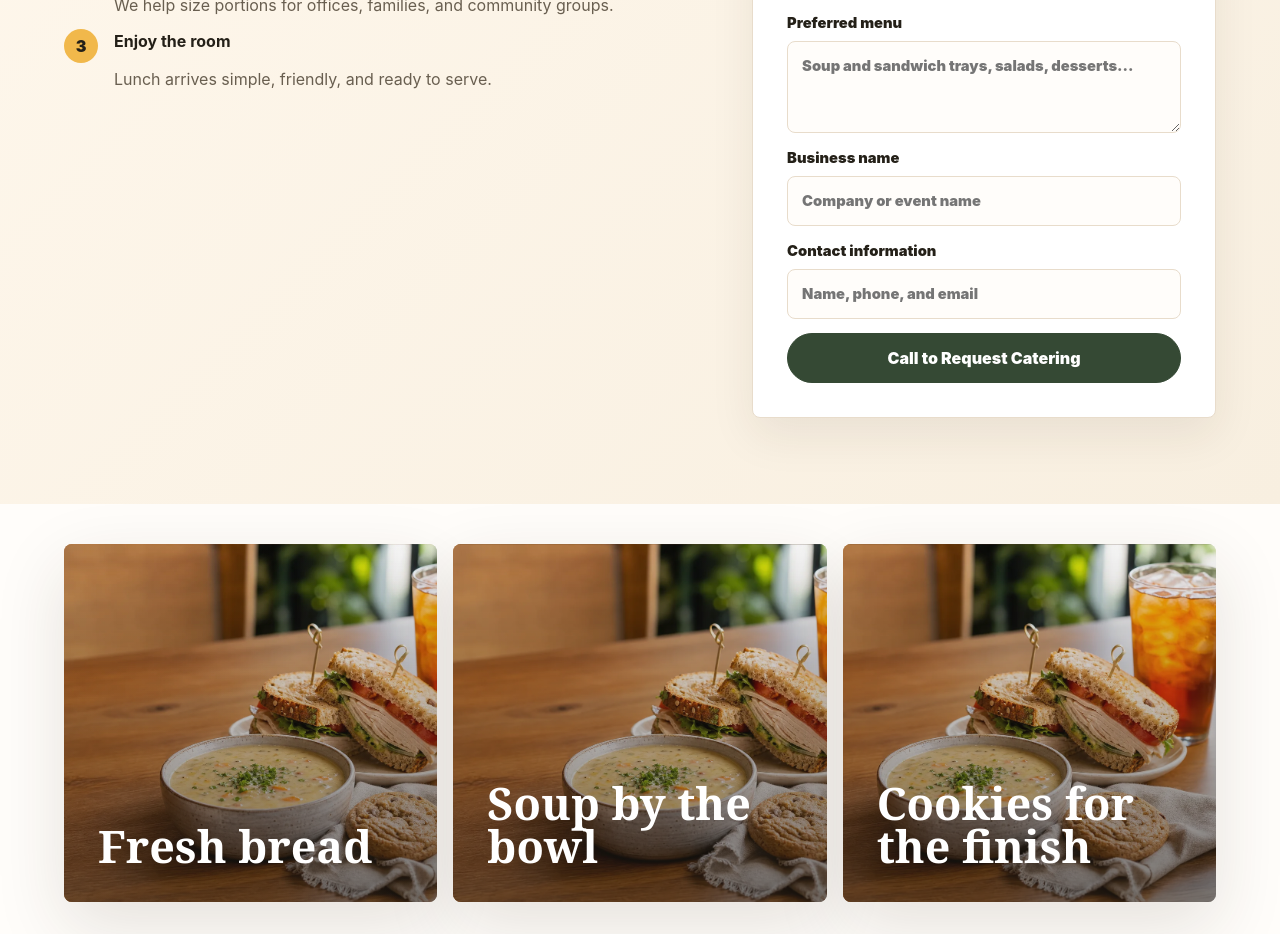
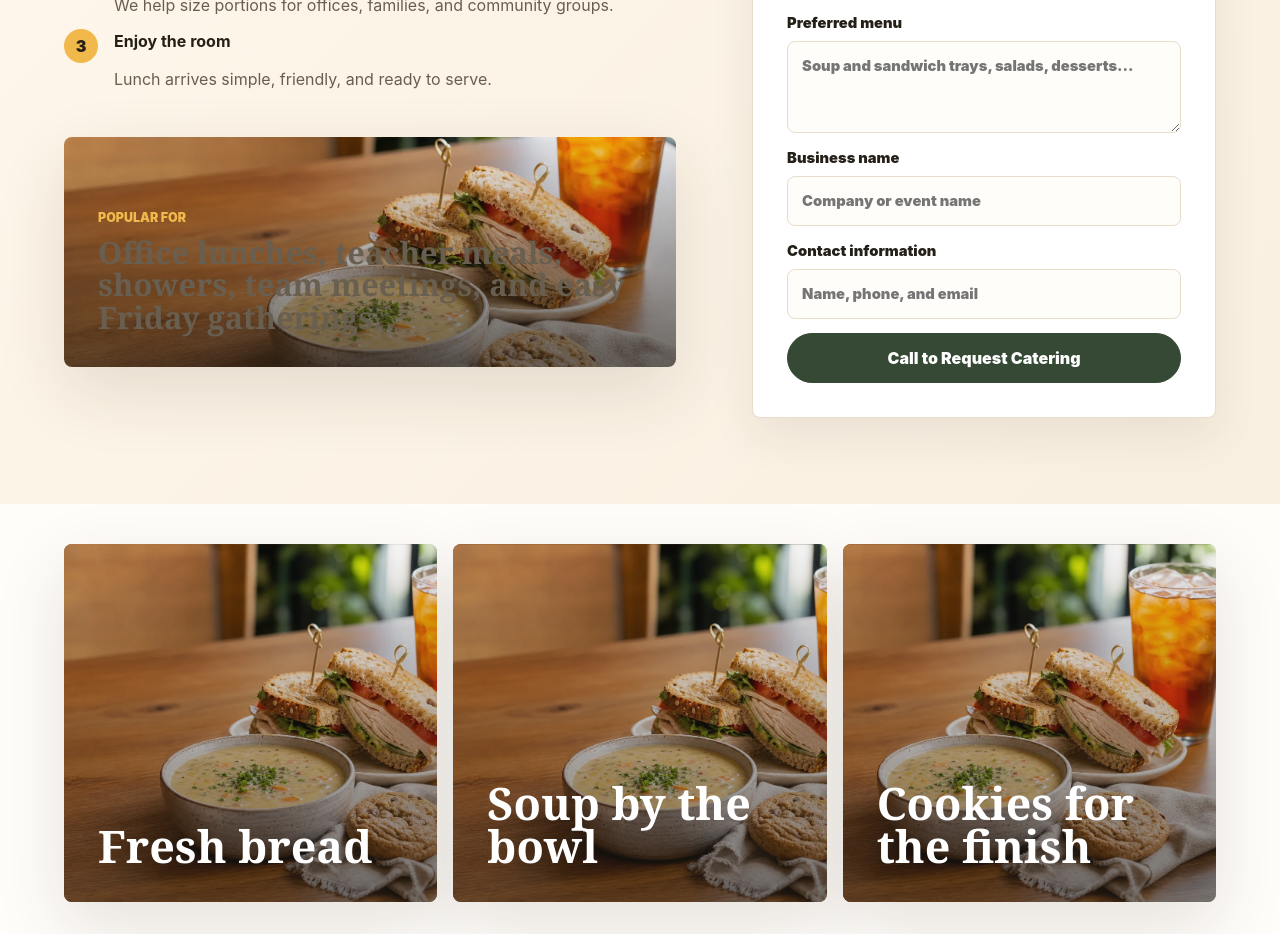
Before and after one commit to toinebrailsford-hue/stone-soup-cafe-burleson, a Next.js app: page / in a window 1280 px wide. Shown: the part 6960-7894 px from the top of the page. Built offline with nearby package versions, Linux system fonts and the light colour scheme.

Commit message:
Balance catering planning section

```diff
--- a/app/globals.css
+++ b/app/globals.css
@@ -987,6 +987,38 @@ dd {
   margin-top: -8px;
 }
 
+.catering-support-card {
+  position: relative;
+  display: grid;
+  min-height: 230px;
+  align-content: end;
+  margin-top: clamp(28px, 4vw, 46px);
+  overflow: hidden;
+  border-radius: 8px;
+  padding: clamp(22px, 4vw, 34px);
+  background:
+    linear-gradient(180deg, rgba(36, 32, 24, 0.06), rgba(36, 32, 24, 0.66)),
+    url("/stone-soup-hero.webp") 68% 50% / cover;
+  box-shadow: 0 24px 70px rgba(57, 42, 25, 0.12);
+}
+
+.catering-support-card span {
+  color: var(--gold);
+  font-size: 0.78rem;
+  font-weight: 950;
+  text-transform: uppercase;
+}
+
+.catering-support-card p {
+  max-width: 560px;
+  margin: 8px 0 0;
+  color: white;
+  font-family: Georgia, "Times New Roman", serif;
+  font-size: clamp(1.45rem, 2.4vw, 2.45rem);
+  font-weight: 700;
+  line-height: 1.05;
+}
+
 .gallery-band {
   grid-template-columns: repeat(3, minmax(0, 1fr));
   background: var(--paper);
--- a/app/page.tsx
+++ b/app/page.tsx
@@ -467,6 +467,10 @@ export default async function Home() {
               <li><strong>Share the headcount</strong><span>We help size portions for offices, families, and community groups.</span></li>
               <li><strong>Enjoy the room</strong><span>Lunch arrives simple, friendly, and ready to serve.</span></li>
             </ol>
+            <div className="catering-support-card">
+              <span>Popular for</span>
+              <p>Office lunches, teacher meals, showers, team meetings, and easy Friday gatherings.</p>
+            </div>
           </div>
           <form className="catering-form" aria-label="Catering request form">
             <label>Date<input type="date" name="date" required /></label>
```
